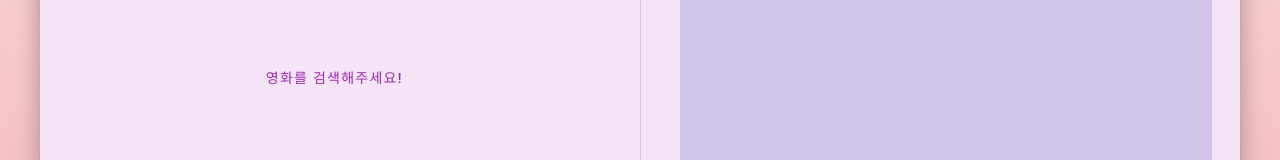
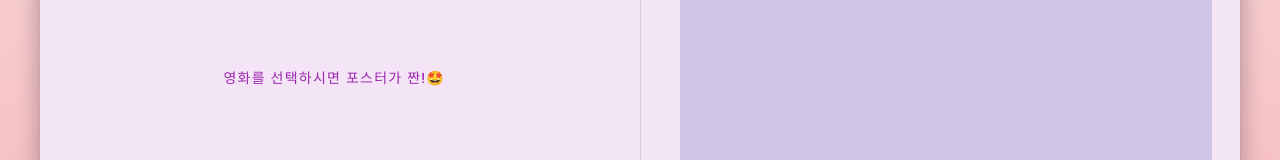
Before and after one commit to ebyoung/final_pjt, a Vue app in the folder final-pjt-front/cinemap-front/: page /reviews/new in a window 1280 px wide. Shown: the part 540-700 px from the top of the page. Built offline with nearby package versions, Linux system fonts and the light colour scheme; no server answers; sample sign-in values are in the browser's storage; a web font is replaced by a local one.

Commit message:
modify review form

```diff
--- a/final-pjt-front/cinemap-front/src/components/reviews/ReviewForm.vue
+++ b/final-pjt-front/cinemap-front/src/components/reviews/ReviewForm.vue
@@ -9,7 +9,7 @@
         </v-col>
         <v-col v-else class="d-flex align-center justify-center">
           <div><span class="purple--text text-button">
-            영화를 검색해주세요!</span></div>
+            영화를 선택하시면 포스터가 짠!🤩</span></div>
         </v-col>
 
         <v-divider vertical inset></v-divider>
```
